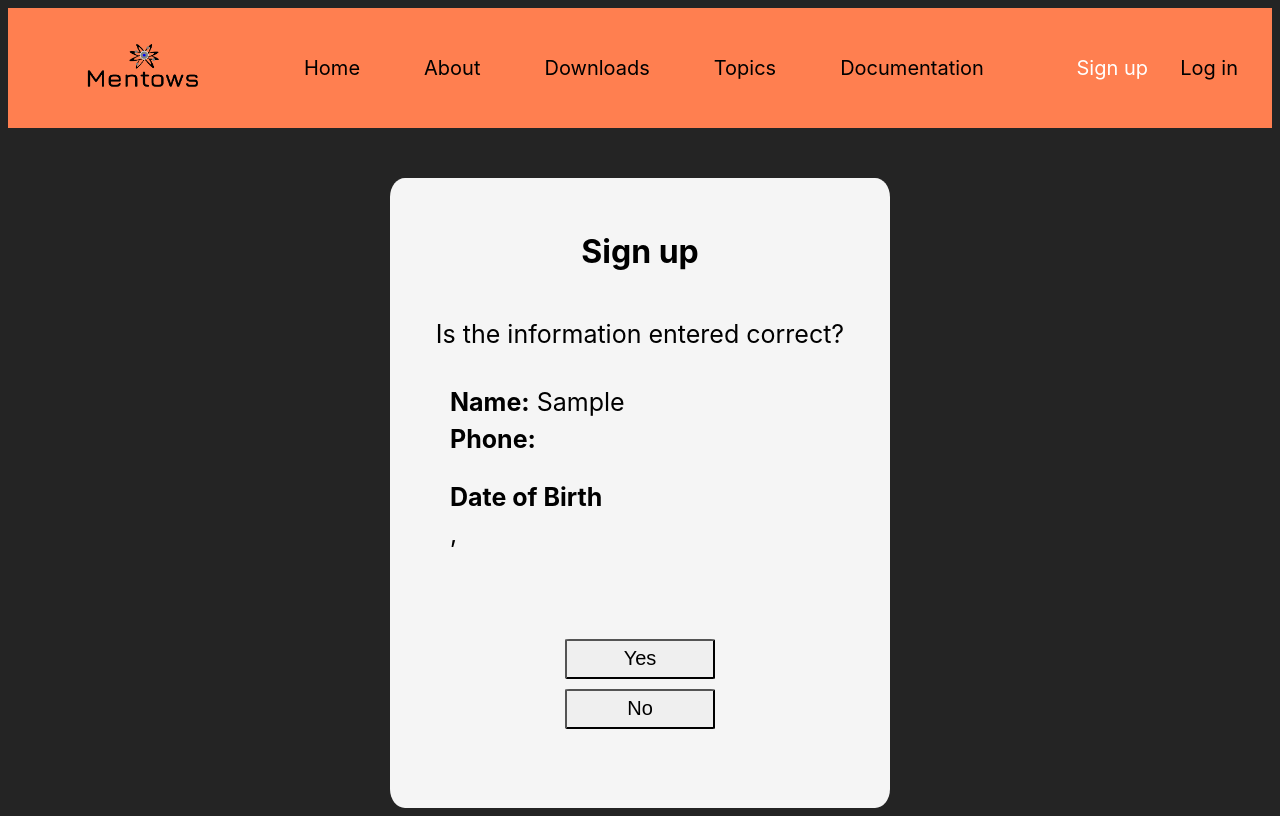
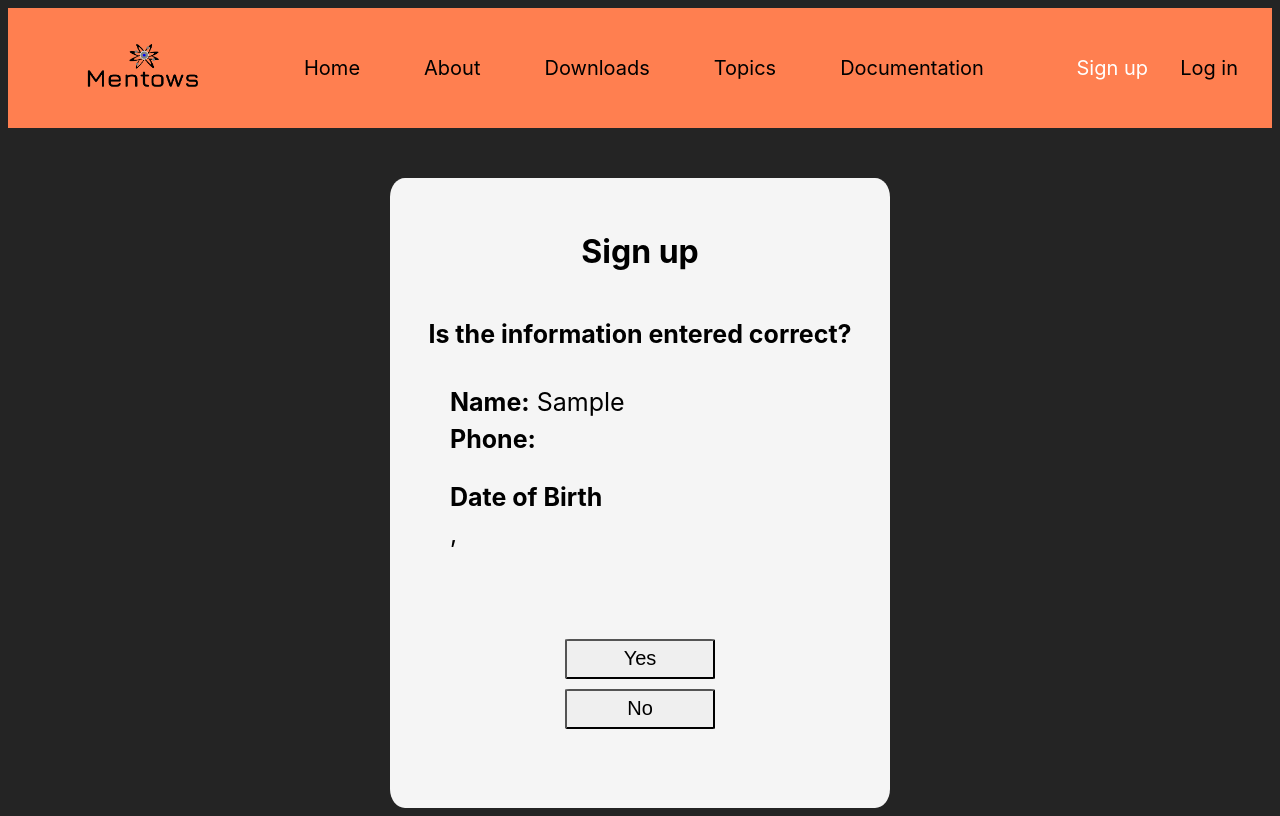
Before and after one commit to Keiaus/Mentows, a React (Vite) app in the folder mentows-app/: page /Signup in a window 1280 px wide. Both pictures are taken after typing "Sample", "Sample" into the empty fields and a click on the button "Next". Built offline with nearby package versions, Linux system fonts and the light colour scheme.

Commit message:
Dummy commit

```diff
--- a/mentows-app/src/components/Signup/SignupForm.jsx
+++ b/mentows-app/src/components/Signup/SignupForm.jsx
@@ -256,7 +256,7 @@ const SignupForm = () => {
                                 <div id='next-container' style={{ height: '630px', width: '500px', backgroundColor: 'whitesmoke', margin: 'auto', borderRadius: '3%', marginTop: '50px' }}>
                                     <div id='container' style={{ textAlign: 'center', marginTop: '50px' }}>
                                         <h1 style={{ textAlign: 'center', paddingTop: '50px', color: 'black' }}>Sign up</h1>
-                                        <p style={{ color: 'black', fontSize: '25px', marginTop: '40px', marginBottom: '30px' }}>Is the information entered correct?</p>
+                                        <h4 style={{ color: 'black', fontSize: '25px', marginTop: '40px', marginBottom: '30px' }}>Is the information entered correct?</h4>
                                         {
                                             <p style={{ color: 'black', fontSize: '25px', display: 'block', textAlign: 'left', marginLeft: '60px' }}>
                                                 <span style={{ fontWeight: 'bold', wordWrap:'break-word', width: '20px', textOverflow: 'ellipsis', overflow: 'hidden' }}>Email:</span> {email}
@@ -443,7 +443,7 @@ const SignupForm = () => {
                         <div id='next-container' style={{ height: '630px', width: '500px', backgroundColor: 'whitesmoke', margin: 'auto', borderRadius: '3%', marginTop: '50px' }}>
                             <div id='container' style={{ textAlign: 'center', marginTop: '50px' }}>
                                 <h1 style={{ textAlign: 'center', paddingTop: '50px', color: 'black' }}>Sign up</h1>
-                                <p style={{ color: 'black', fontSize: '25px', marginTop: '40px', marginBottom: '30px' }}>Is the information entered correct?</p>
+                                <h4 style={{ color: 'black', fontSize: '25px', marginTop: '40px', marginBottom: '30px' }}>Is the information entered correct?</h4>
                                 {
                                     <p style={{ color: 'black', fontSize: '25px', display: 'block', textAlign: 'left', marginLeft: '60px'}}>
                                         <span style={{ fontWeight: 'bold', maxWidth:'50%' }}>Name:</span> {name}
```
